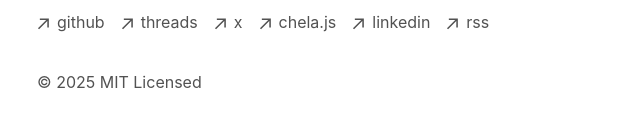
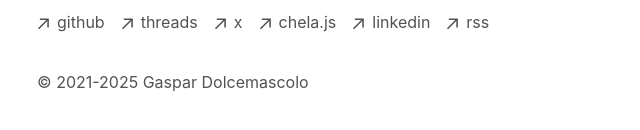
Before and after one commit to gasparnd/gasparnd-web, a Next.js app: page / in a window 1280 px wide. Shown: the part 622-752 px from the top of the page, without its empty margins (315-955 px from the left). Built offline with nearby package versions, Linux system fonts and the light colour scheme.

Commit message:
fix: footer copy label

```diff
--- a/app/components/footer.tsx
+++ b/app/components/footer.tsx
@@ -57,7 +57,7 @@ export default function Footer() {
         })}
       </ul>
       <p className="mt-8 text-neutral-600 dark:text-neutral-300">
-        © {new Date().getFullYear()} MIT Licensed
+        © 2021-{new Date().getFullYear()} Gaspar Dolcemascolo
       </p>
     </footer>
   );
```
